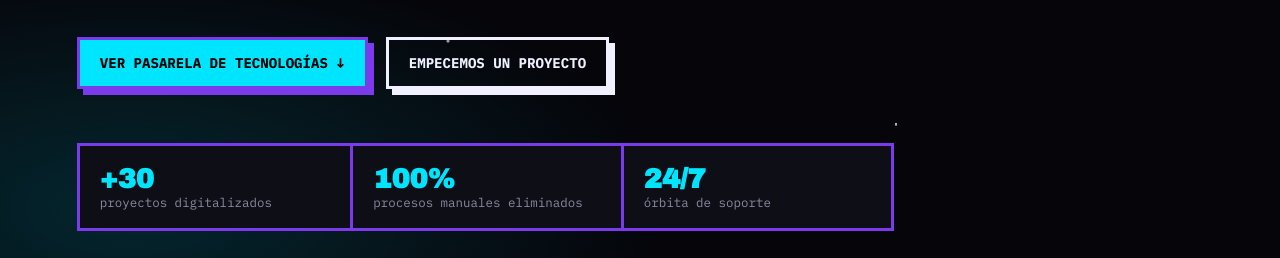
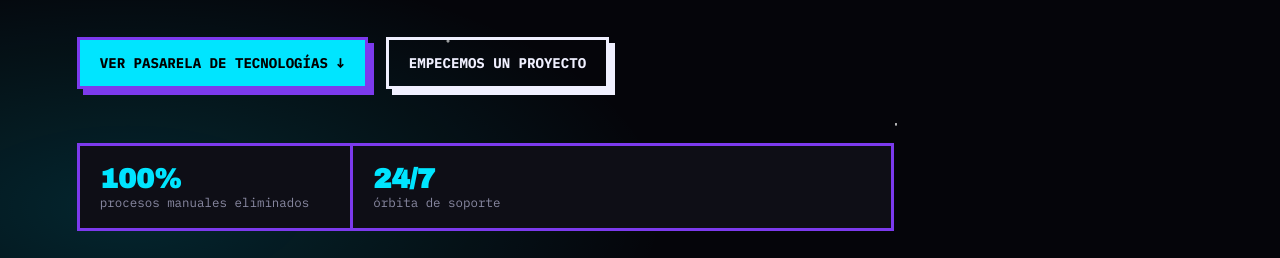
Before and after one commit to Jeremiasarcemiranda/connection-estelar, a plain HTML site: page index.html in a window 1280 px wide. Shown: the part 542-800 px from the top of the page. Drawn offline with Linux system fonts and the light colour scheme.

Commit message:
Update index.html

```diff
--- a/index.html
+++ b/index.html
@@ -52,7 +52,6 @@
           <a href="#contacto" class="btn btn-line" data-i18n="hero.cta2">Empecemos un proyecto</a>
         </div>
         <ul class="hero-stats">
-          <li><strong>+30</strong> <span data-i18n="hero.stat1">proyectos digitalizados</span></li>
           <li><strong>100%</strong> <span data-i18n="hero.stat2">procesos manuales eliminados</span></li>
           <li><strong>24/7</strong> <span data-i18n="hero.stat3">órbita de soporte</span></li>
         </ul>
```
